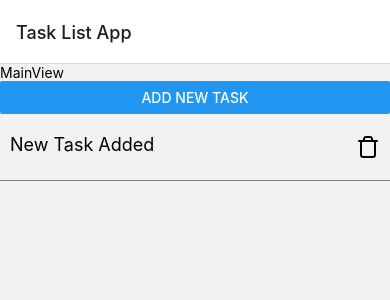
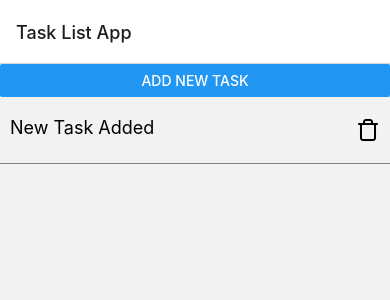
Before and after one commit to beratridvanasilturk/TaskList, a React Native app in the folder TaskList/: screen / in a window 390 px wide. Both pictures are taken after a click on the button "ADD NEW TASK". Shown: the top 300 px of the page. Built offline with nearby package versions, Linux system fonts and the light colour scheme.

Commit message:
Added DetailView for Every Task

```diff
--- a/TaskList/App.tsx
+++ b/TaskList/App.tsx
@@ -13,6 +13,7 @@ import { createNativeStackNavigator } from '@react-navigation/native-stack';
 import MainView from './screens/MainView';
 import AddTaskView from './screens/AddTaskView';
 import { Provider } from './context/TaskListContext';
+import DetailTaskView from './screens/DetailTaskView';
 
 function App(): React.JSX.Element {
   const isDarkMode = useColorScheme() === 'dark';
@@ -25,6 +26,7 @@ function App(): React.JSX.Element {
         <Stack.Navigator screenOptions={{ headerTitle: "Task List App" }}>
           <Stack.Screen name="Main" component={MainView} />
           <Stack.Screen name="AddTask" component={AddTaskView} />
+          <Stack.Screen name="DetailTask" component={DetailTaskView} />
         </Stack.Navigator>
       </NavigationContainer>
     </Provider>
--- a/TaskList/context/TaskListContext.js
+++ b/TaskList/context/TaskListContext.js
@@ -8,7 +8,7 @@ const taskReducer = (state, action) => {
             return [...state, {
                 // id olarak random bir sayi olusturulur.
                 id: Math.floor(Math.random() * 99999) ,
-                title: 'New Task Added ' }];
+                title: 'New Task Added' }];
 
         case 'DELETE_TASK':
             // payload icerisindeki action'a task id esit degilse bunlari alir yeni bir array'e atariz, yani state'i  filtreleriz.
--- /dev/null
+++ b/TaskList/screens/DetailTaskView.js
@@ -0,0 +1,22 @@
+import { StyleSheet, Text, View } from 'react-native'
+import React, { useContext } from 'react'
+import { Context } from '../context/TaskListContext'
+
+export default function DetailTaskView( { route }) {
+ // Cekmek istedigimiz context'i burada useContext ile cekiyoruz.
+ // id'ye gore detay gosterme islemini yapacagimiz icin state ile id'lere erismemiz gerekiyor.
+ const { state } = useContext(Context);
+ // o anki id'yi print ediyoruz
+ console.log(route.params.id);
+
+ const task = state.find((task) => task.id === route.params.id);
+    console.log(task);
+
+  return (
+    <View>
+      <Text>{task.title}</Text>
+    </View>
+  )
+}
+
+const styles = StyleSheet.create({})
--- a/TaskList/screens/MainView.js
+++ b/TaskList/screens/MainView.js
@@ -3,12 +3,11 @@ import React, { useContext } from 'react';
 import { Context } from '../context/TaskListContext';
 import Icon from 'react-native-vector-icons/Feather';
 
-export default function MainView() {
+export default function MainView({ navigation }) {
+  // Cekmek istedigimiz context'i burada useContext ile cekiyoruz.
   const { state, addNewTask, deleteTask } = useContext(Context);
-  // Cekmek istedigimiz context'i burada useContext ile cekiyoruz.
   return (
     <View>
-      <Text>MainView</Text>
       <Button title="Add New Task" onPress={addNewTask} />
       <FlatList
         data={state}
@@ -16,14 +15,18 @@ export default function MainView() {
         /* renderItem icerisindeki item SwiftUI'daki forEach icerisindeki her bir dongu elemanini ifade eder */
         renderItem={({ item }) => {
           return (
+            <TouchableOpacity onPress={() =>
+              navigation.navigate('DetailTask', { id: item.id })
+            }>
               <View style={styles.row}>
                 <Text style={styles.title}>{item.title}</Text>
                 <TouchableOpacity onPress={() =>
                   deleteTask(item.id)
                 }>
-                <Icon name="trash" size={24} color="black"/>
+                  <Icon name="trash" size={24} color="black" />
                 </TouchableOpacity>
               </View>
+            </TouchableOpacity>
           );
         }}
       />
```
Lines whose indentation alone changed are shown as unchanged.
